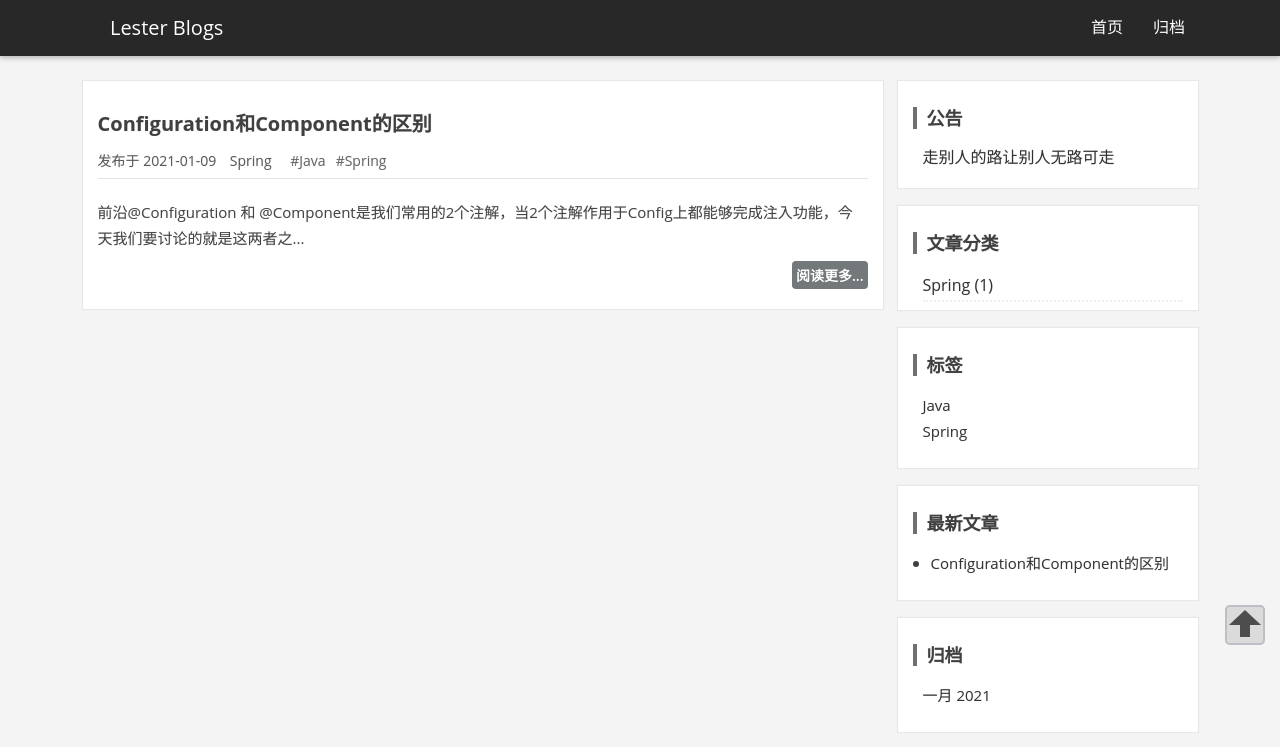
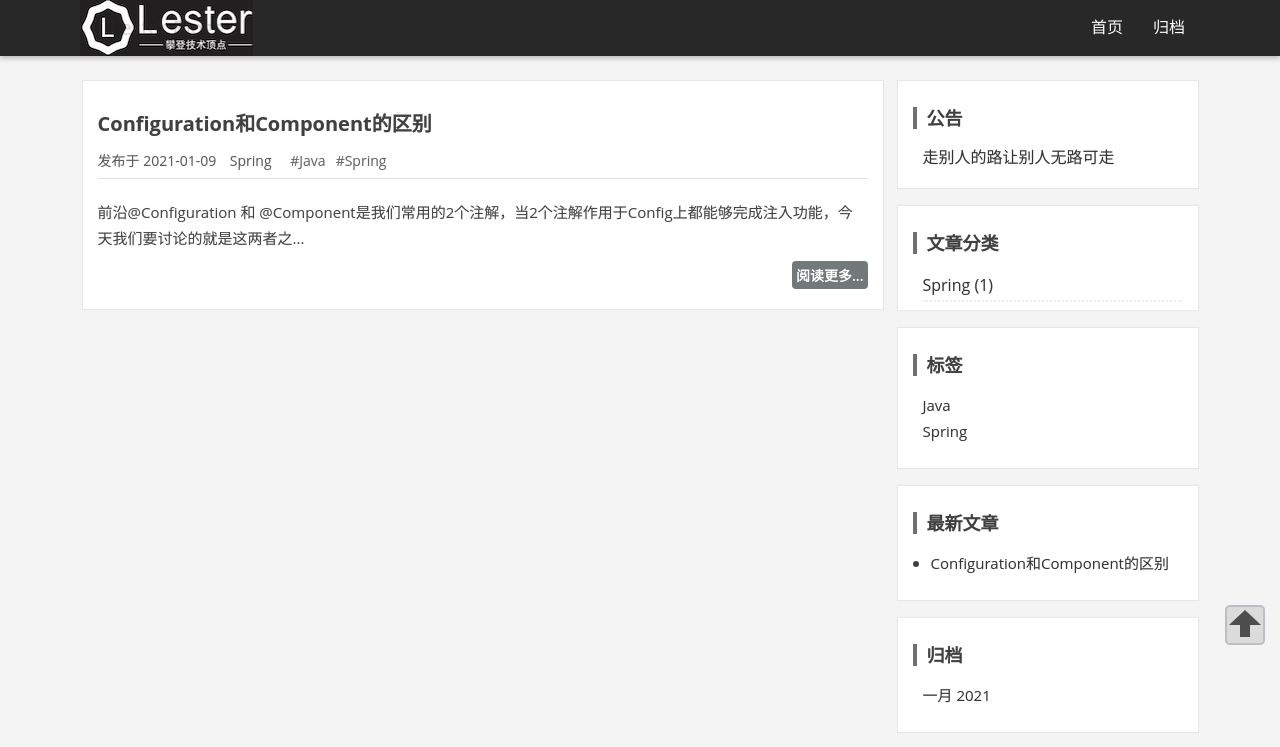
Before and after one commit to Lester-Tai/blogs, a plain HTML site: page index.html in a window 1280 px wide. Shown: the top 747 px of the page. Drawn offline with nearby package versions, Linux system fonts and the light colour scheme; some packages are replaced by stand-ins of ours; a script that the page names is missing.

Commit message:
Site updated: 2021-01-10 13:31:41

```diff
--- a/css/main.css
+++ b/css/main.css
@@ -127,12 +127,14 @@ a {
 
 .logo {
   /*margin: 0 15px;*/
+  background-image: url(../img/logo.jpg)
 }
 .logo a {
   font-weight: 500;
   font-size: 20px;
   line-height: 56px;
   padding: 0 15px;
+  color: transparent;
 }
 
 .btn {
```
Also changed, not shown: img/logo.jpg (added).
